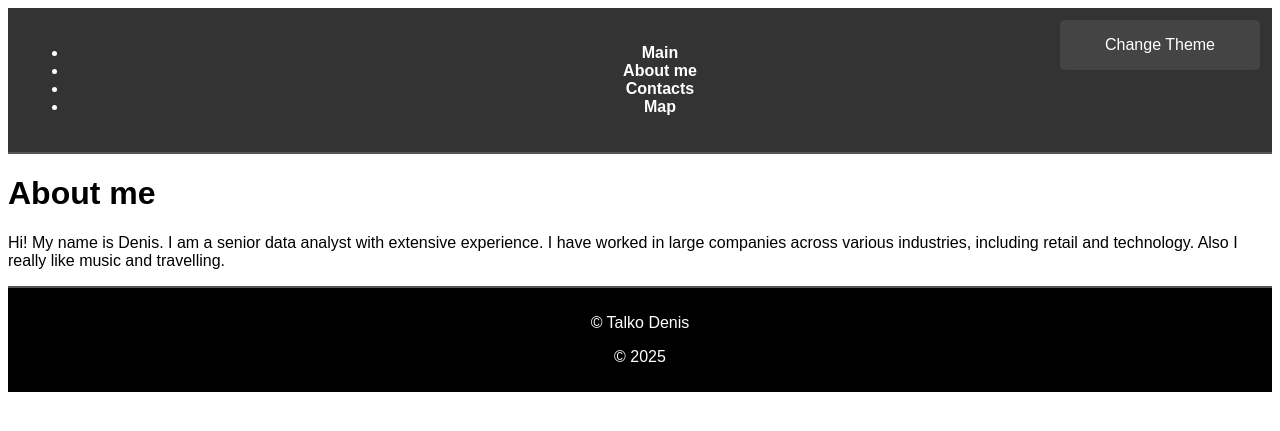
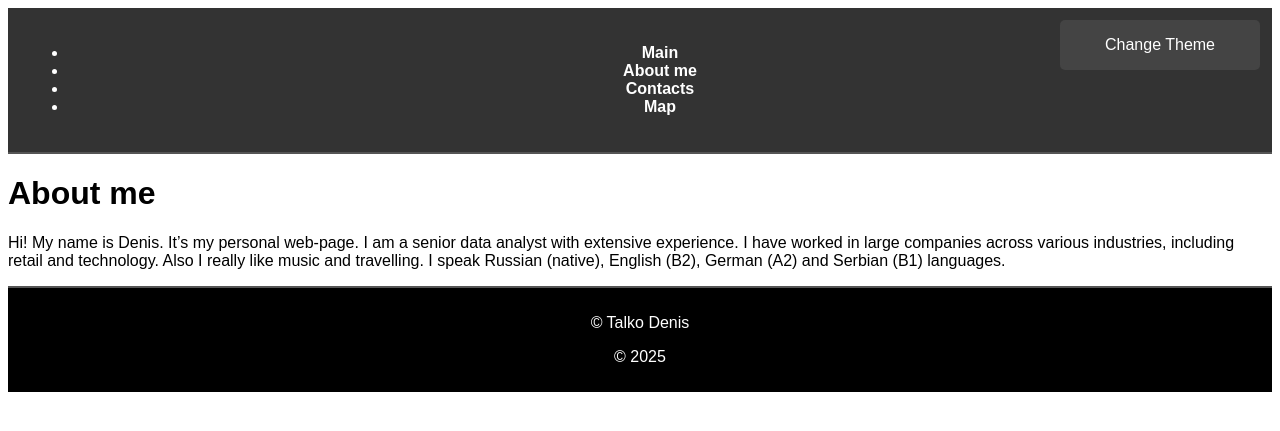
Before and after one commit to TalkoDenis/TalkoDenis.github.io, a Jekyll site: the page built from about.md, in a window 1280 px wide. Shown: the top 431 px of the page. Built offline with Jekyll 4.4.1, drawn with Linux system fonts in a browser that asks for light colours.

Commit message:
Add some information

```diff
--- a/about.md
+++ b/about.md
@@ -6,6 +6,6 @@ permalink: /about/
 
 # About me
 
-Hi! My name is Denis.
+Hi! My name is Denis. It's my personal web-page.
 I am a senior data analyst with extensive experience. I have worked in large companies across various industries, including retail and technology.
-Also I really like music and travelling.
+Also I really like music and travelling. I speak Russian (native), English (B2), German (A2) and Serbian (B1) languages.
```
Also changed, not shown: contacts.md (+1 -1 lines), map.md (+2 -0 lines).
